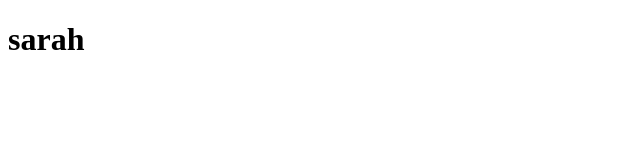
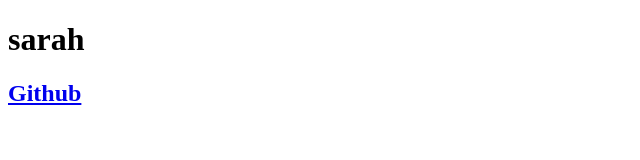
Before and after one commit to sldowd/portfolio-generator, a plain HTML site: page Index.html in a window 1280 px wide. Shown: the whole page, without its empty margins (0-640 px from the left). Drawn offline with Linux system fonts and the light colour scheme.

Commit message:
fixed typo

```diff
--- a/Index.html
+++ b/Index.html
@@ -10,6 +10,6 @@
 
     <body>
         <h1>sarah</h1>
-        <h2><a href="https://github.com/sldowd"</a><Github/h2>
+        <h2><a href="https://github.com/sldowd">Github</a></h2>
     </body>
     </html>
```
